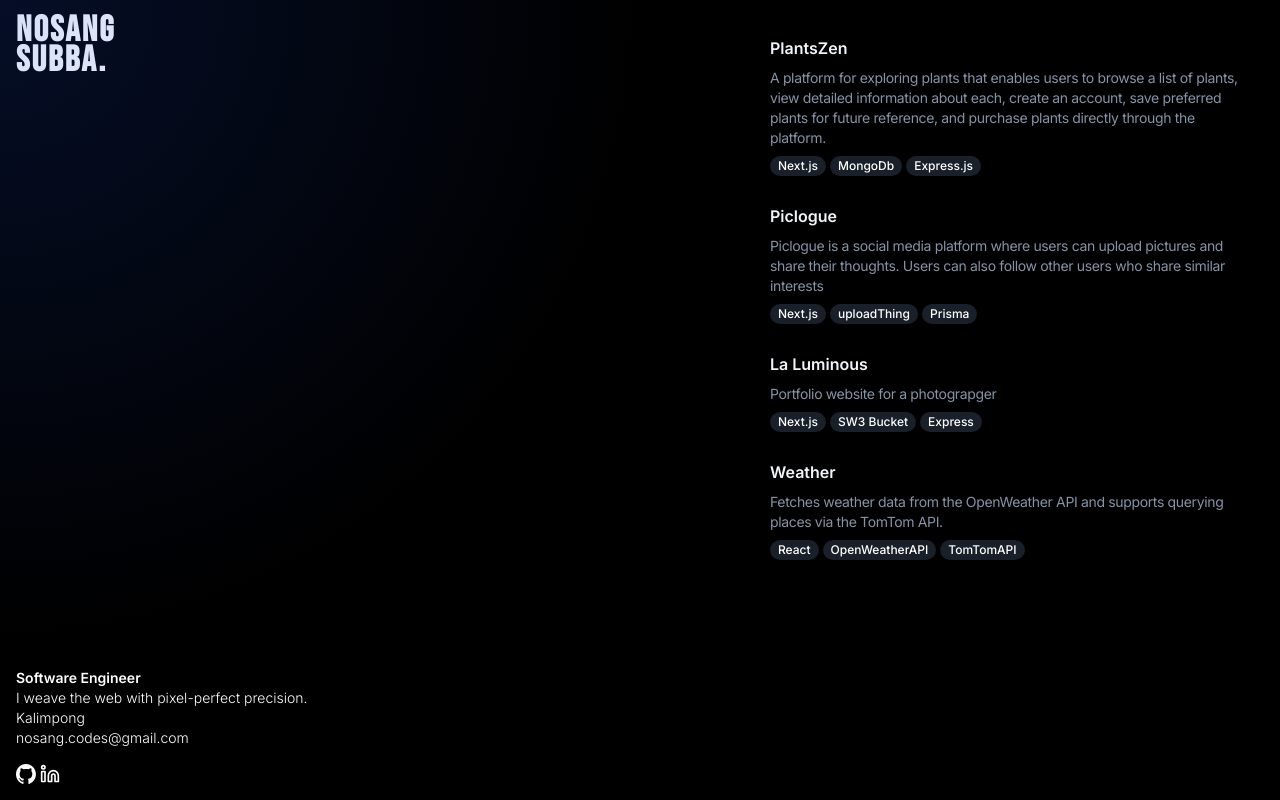
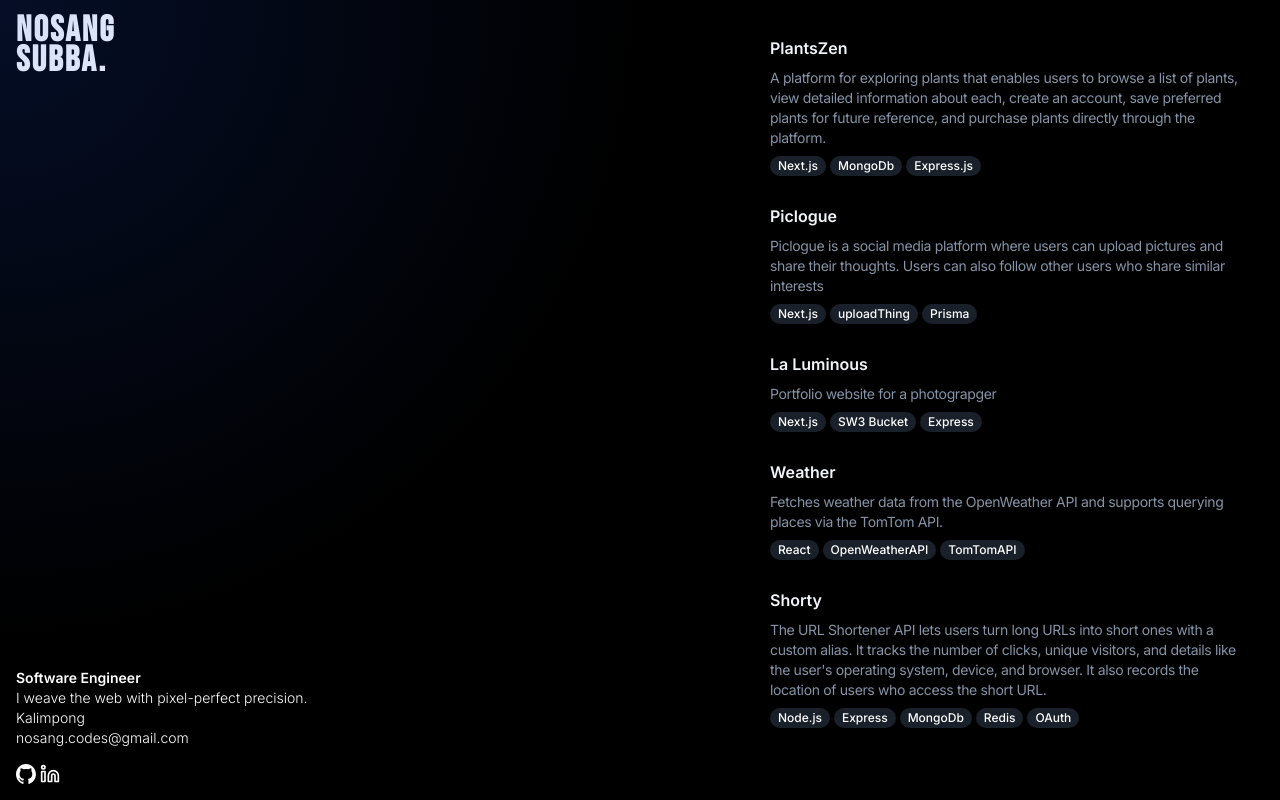
Before and after one commit to nosangCodes/nosang-portfolio, a Next.js app: page /projects in a window 1280 px wide. Built offline with nearby package versions, Linux system fonts and the light colour scheme.

Commit message:
update projects

```diff
--- a/app/(main)/projects/page.tsx
+++ b/app/(main)/projects/page.tsx
@@ -30,6 +30,13 @@ const projects: Array<Project> = [
     link: "https://weather.nosang.in",
     tech: ["React", "OpenWeatherAPI", "TomTomAPI"],
   },
+  {
+    name: "Shorty",
+    description:
+      "The URL Shortener API lets users turn long URLs into short ones with a custom alias. It tracks the number of clicks, unique visitors, and details like the user's operating system, device, and browser. It also records the location of users who access the short URL.",
+    link: "https://github.com/nosangCodes/url-shortner",
+    tech: ["Node.js", "Express", "MongoDb", "Redis", "OAuth"],
+  },
 ];
 
 type Props = {};
```
